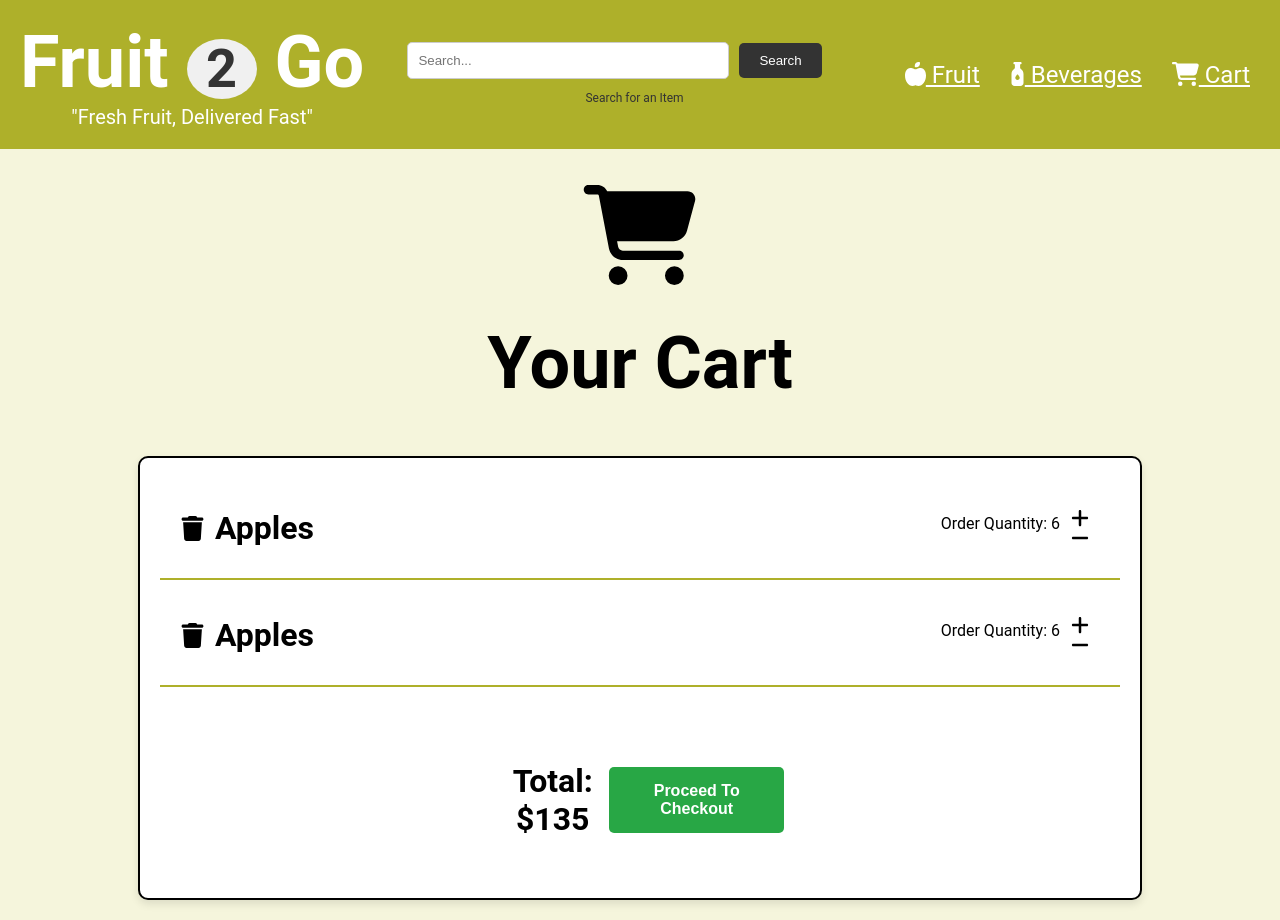
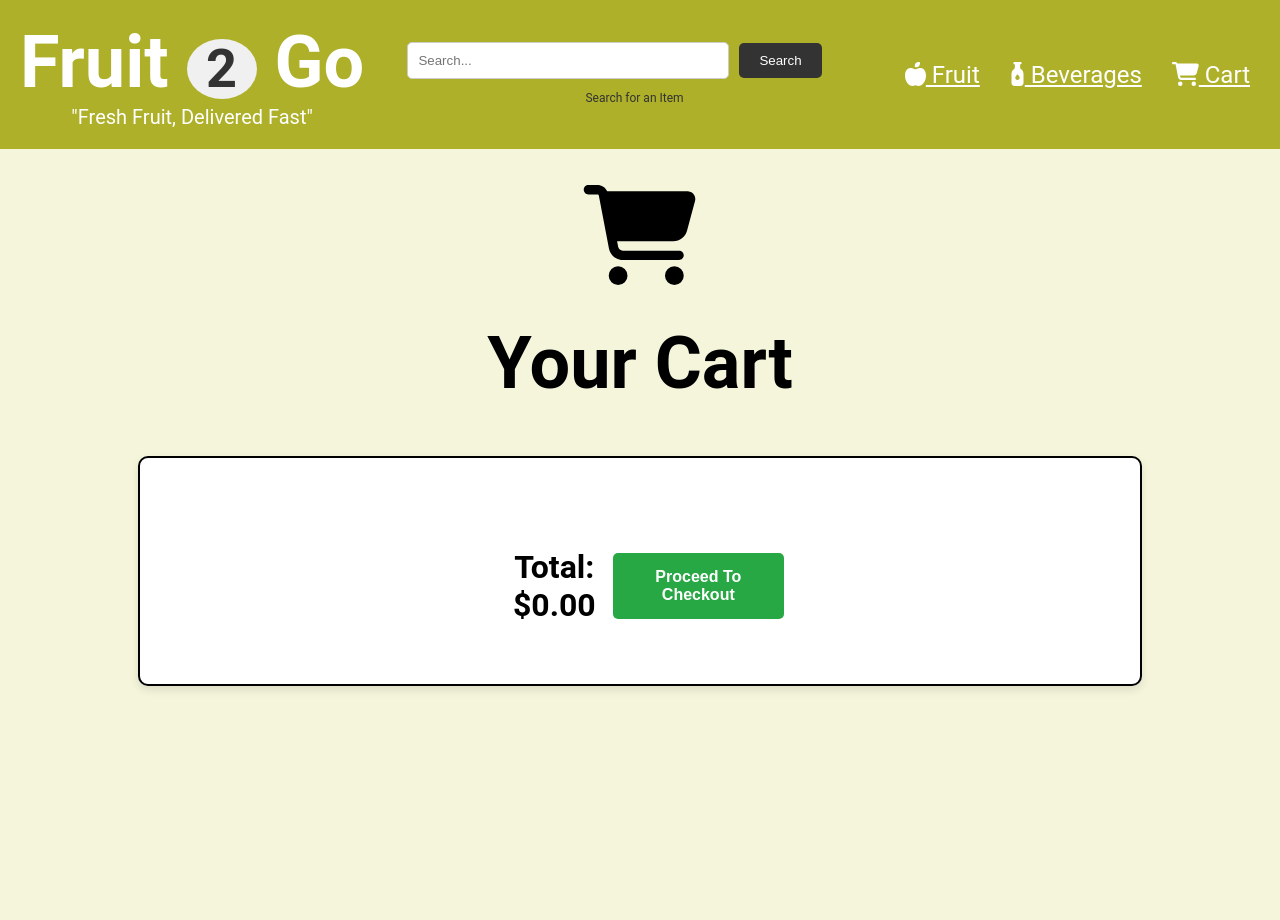
Before and after one commit to LiamGunning07/Fruit_To_Go, a Next.js app in the folder frontend/: page /cart in a window 1280 px wide. Shown: the top 920 px of the page. After the commit the page ends 800 px from the top, so only its background shows below. Built offline with nearby package versions, Linux system fonts and the light colour scheme.

Commit message:
Fixed cart state issues

```diff
--- a/frontend/src/app/Context/GlobalStateContext.js
+++ b/frontend/src/app/Context/GlobalStateContext.js
@@ -6,13 +6,13 @@ const GlobalStateContext = createContext();
 
 // Create a provider component
 export function GlobalStateProvider({ children }) {
+
   // Define all the states you want to manage globally
+  const [cart, setCart] = useState([]);
   const [fruits, setFruits] = useState([]);
   const [results, setResults] = useState([]);
   const [query, setQuery] = useState('');
-  const [cart, setCart] = useState([])
 
-  // Add more states as needed
 
   return (
     <GlobalStateContext.Provider
--- a/frontend/src/app/beverages/page.js
+++ b/frontend/src/app/beverages/page.js
@@ -1,3 +1,4 @@
+'use client'
 import FruitCard from "../components/FruitCard"
 import Header from "../components/Header"
 import '../styles/globals.css'
--- a/frontend/src/app/cart/page.js
+++ b/frontend/src/app/cart/page.js
@@ -1,24 +1,25 @@
-import Header from "../components/Header"
-import styles from "../styles/Cart.module.css"
-import '../styles/globals.css'
+'use client'
+import Header from "../components/Header";
+import styles from "../styles/Cart.module.css";
+import '../styles/globals.css';
 import { FontAwesomeIcon } from '@fortawesome/react-fontawesome';
-import {faCartShopping} from '@fortawesome/free-solid-svg-icons'
-import { useGlobalState } from "../Context/GlobalStateContext";
+import { faCartShopping } from '@fortawesome/free-solid-svg-icons';
+import { useGlobalState } from '../Context/GlobalStateContext'
 import CartList from "../components/CartList";
 
 export default function Cart() {
-const { cart, setCart} = useGlobalState()
+  const { cart } = useGlobalState();
 
   return (
     <div>
       <Header />
       <div className={styles.header}>
         <FontAwesomeIcon icon={faCartShopping} className={styles.faCartShopping} />
-        <h1> Your Cart </h1>
+        <h1>Your Cart</h1>
       </div>
       <div className={styles.cartlist_container}>
-        <CartList />
+        <CartList cart={cart} />
       </div>
     </div>
-  )
+  );
 }
--- a/frontend/src/app/components/CartCard.jsx
+++ b/frontend/src/app/components/CartCard.jsx
@@ -1,19 +1,20 @@
 import { FontAwesomeIcon } from '@fortawesome/react-fontawesome';
 import {faTrash, faPlus, faMinus} from '@fortawesome/free-solid-svg-icons'
 import styles from '../styles/CartCard.module.css'
-import { useGlobalState } from "../Context/GlobalStateContext";
 
-export default function CartCard() {
-  const {cart,setCart} = useGlobalState()
+
+export default function CartCard ({quantity, name}) {
+
+
   return (
     <div className={styles.outer}>
       <div className={styles.container}>
         <div className={styles.title_container}>
           <FontAwesomeIcon icon={faTrash} className={styles.faTrash} />
-          <h1 className={styles.title}> Apples </h1>
+          <h1 className={styles.title}> {name} </h1>
         </div>
           <div className={styles.quantity_container}>
-            <p>Order Quantity: 6</p>
+            <p>Order Quantity: {quantity} </p>
               <div className={styles.quantity}>
                 <FontAwesomeIcon icon={faMinus}  className={styles.faMinus}/>
                 <FontAwesomeIcon icon={faPlus}  className={styles.faPlus} />
--- a/frontend/src/app/components/CartList.jsx
+++ b/frontend/src/app/components/CartList.jsx
@@ -1,16 +1,34 @@
+'use client'
 import CartCard from "./CartCard";
 import styles from '../styles/CartList.module.css'
-import { useGlobalState } from "../Context/GlobalStateContext";
 
 
-export default function CartList() {
-  const {cart,setCart} = useGlobalState()
+export default function CartList({ cart }) {
+  console.log('Cart in CartList:', cart); // Debugging log
+
+
+  const calculateTotal = () => {
+    return cart.reduce((acc, item) => acc + item.quantity * item.price, 0);
+  };
+
+  if (!cart || !Array.isArray(cart)) {
+    return <p>Your cart is empty.</p>; // or handle it however you prefer
+  }
+
   return (
     <div className={styles.container}>
-      <CartCard />
-      <CartCard />
+      {cart.map((item, index) => (
+        <CartCard
+          key={index}
+          product_id={item.product_id}
+          quantity={item.quantity}
+          name={item.name}
+          price={item.price}
+         />
+      ))}
+
       <div className={styles.summary}>
-        <h1> Total: $135 </h1>
+        <h1> Total: ${calculateTotal().toFixed(2)} </h1>
         <button> Proceed To Checkout </button>
       </div>
     </div>
--- a/frontend/src/app/page.js
+++ b/frontend/src/app/page.js
@@ -9,7 +9,7 @@ import { useGlobalState } from './Context/GlobalStateContext';
 
 
 export default function Home() {
-const {fruits, setFruits, query, setQuery, results, setResults} = useGlobalState()
+const {fruits, setFruits, query, setQuery, results, setResults } = useGlobalState()
 
 useEffect(() => {
   if (results.length >= 0) {
```
Also changed, not shown: frontend/src/app/components/FruitCard.jsx (+2 -5 lines).
